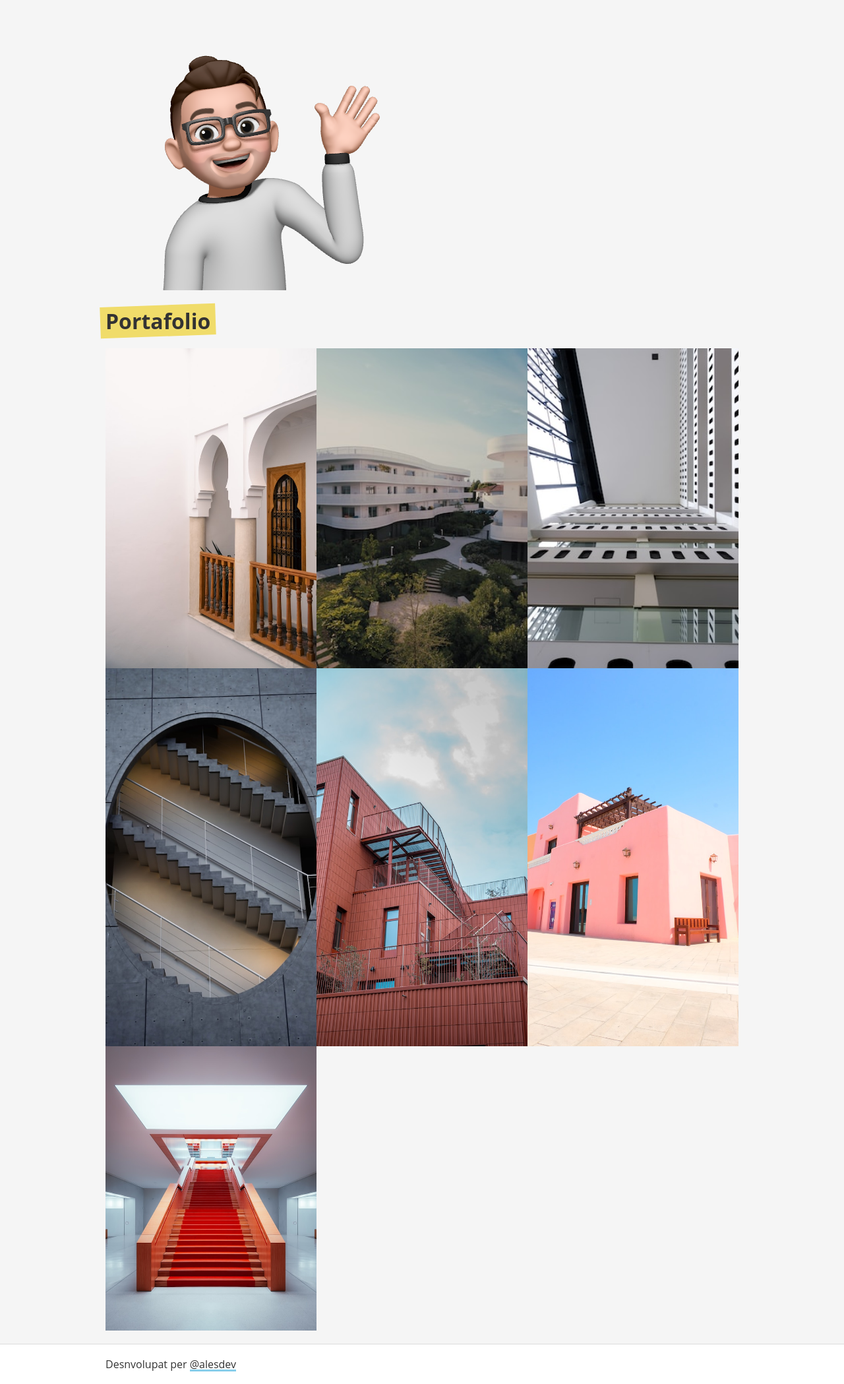
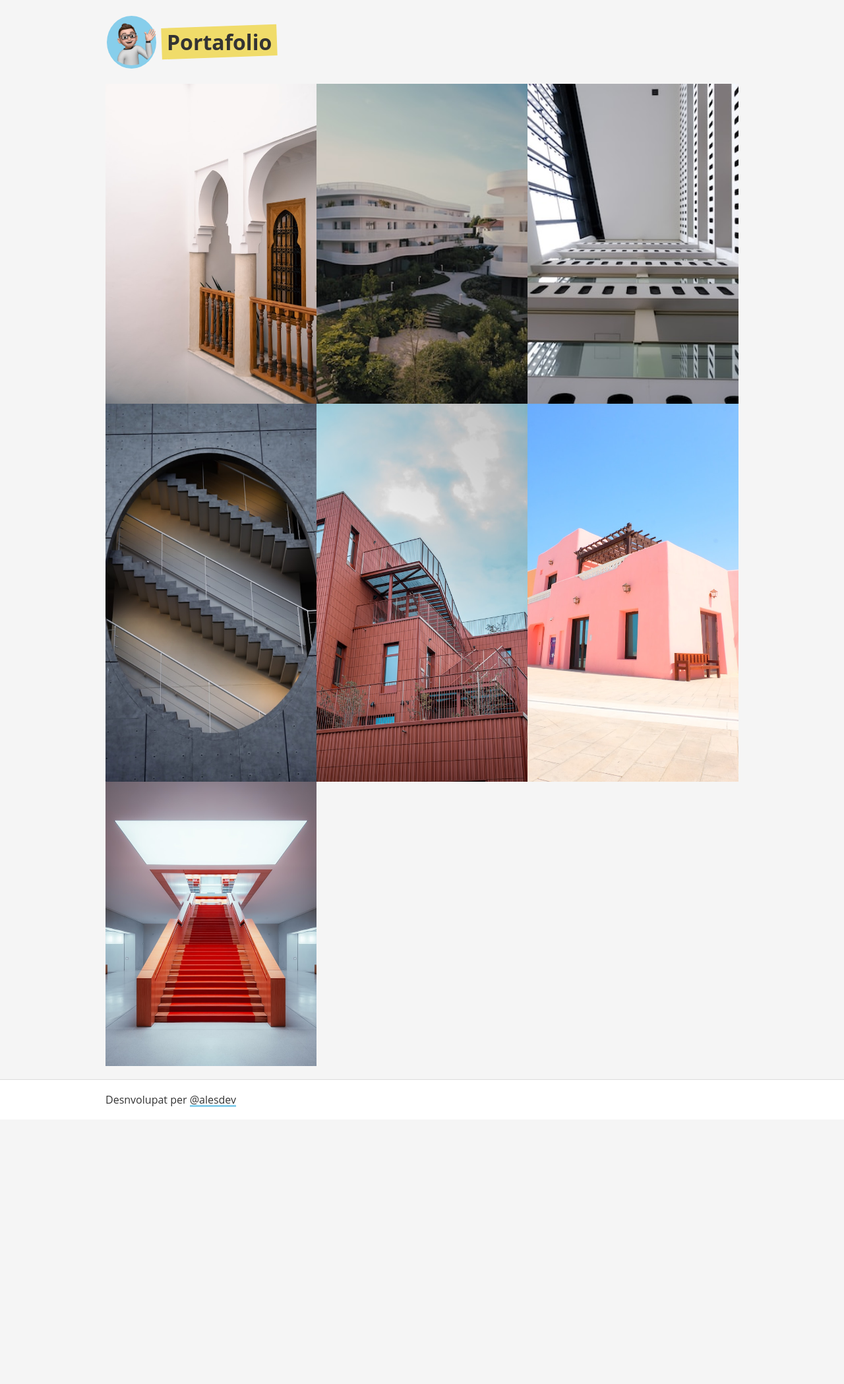
Before and after one commit to alesdevux/django-openbootcamp, a Django app: page /portafolio/ in a window 1280 px wide. Shown: the part 61-2159 px from the top of the page at 66% size. After the commit the page ends 1758 px from the top, so only its background shows below. Run offline with Django 4.2, Linux system fonts and the light colour scheme.

Commit message:
💄 profile image styles on portafolio

```diff
--- a/practicaplantillas/static/styles/portafolio.css
+++ b/practicaplantillas/static/styles/portafolio.css
@@ -1,6 +1,7 @@
 .portafolio {
   display: grid;
   grid-template-columns: repeat(auto-fit, minmax(250px, 1fr));
+  margin-top: var(--padding-base);
 }
 
 .portafolio .portafolio-item {
@@ -12,13 +13,14 @@
   position: absolute;
   bottom: -100%;
   padding: var(--padding-base);
-  background-color: rgba(0, 0, 0, 0.6);
+  background-color: rgba(51, 51, 51, 0.5);
   color: var(--white);
+  transition: bottom 0.4s ease;
+  z-index: 1;
 }
 
 .portafolio-item:hover .info {
   bottom: 0;
-  transition: bottom 0.4s ease;
 }
 
 .portafolio img {
@@ -26,3 +28,26 @@
   height: 100%;
   object-fit: cover;
 }
+
+.title-space {
+  display: flex;
+  justify-content: start;
+  align-items: center;
+  gap: 16px;
+  display: inline-flex;
+  margin: 2px;
+}
+
+.about-me-image {
+  max-width: 75px;
+  aspect-ratio: 1/1;
+  border-radius: 0 0 50% 50%;
+}
+
+.bg-img {
+  max-width: 75px;
+  aspect-ratio: 1/1;
+  background-color: var(--primary);
+  border-radius: 50%;
+  margin: 0 auto;
+}
```
